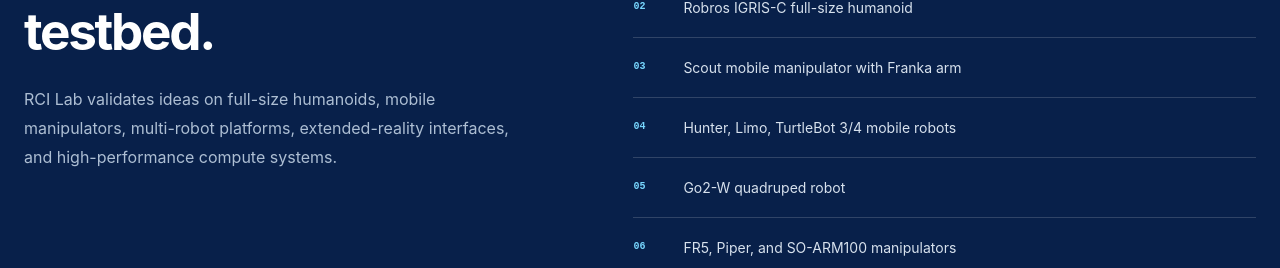
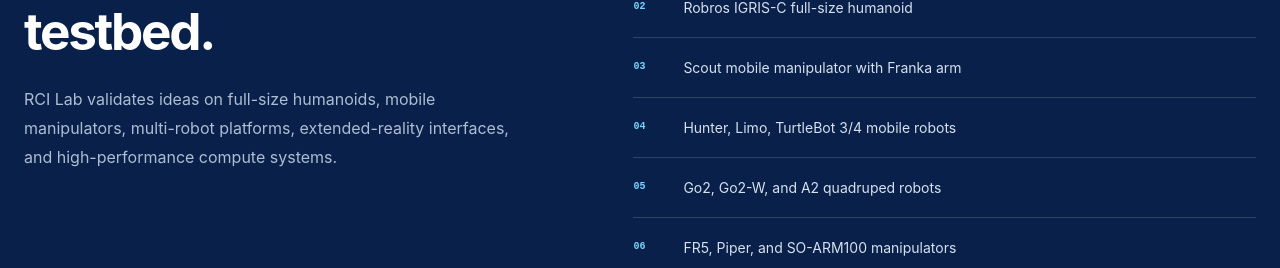
Before and after one commit to RCILab/rcilab.github.io, a Next.js app: page / in a window 1280 px wide. Shown: the part 4540-4808 px from the top of the page. Built offline with nearby package versions, Linux system fonts and the light colour scheme.

Commit message:
Update quadruped robot inventory

```diff
--- a/app/data.ts
+++ b/app/data.ts
@@ -289,7 +289,7 @@ export const facilities = [
   "Robros IGRIS-C full-size humanoid",
   "Scout mobile manipulator with Franka arm",
   "Hunter, Limo, TurtleBot 3/4 mobile robots",
-  "Go2-W quadruped robot",
+  "Go2, Go2-W, and A2 quadruped robots",
   "FR5, Piper, and SO-ARM100 manipulators",
   "Nokov Pluto motion-capture system",
   "HoloLens 2, Apple Vision Pro, and Meta Quest 3",
```
